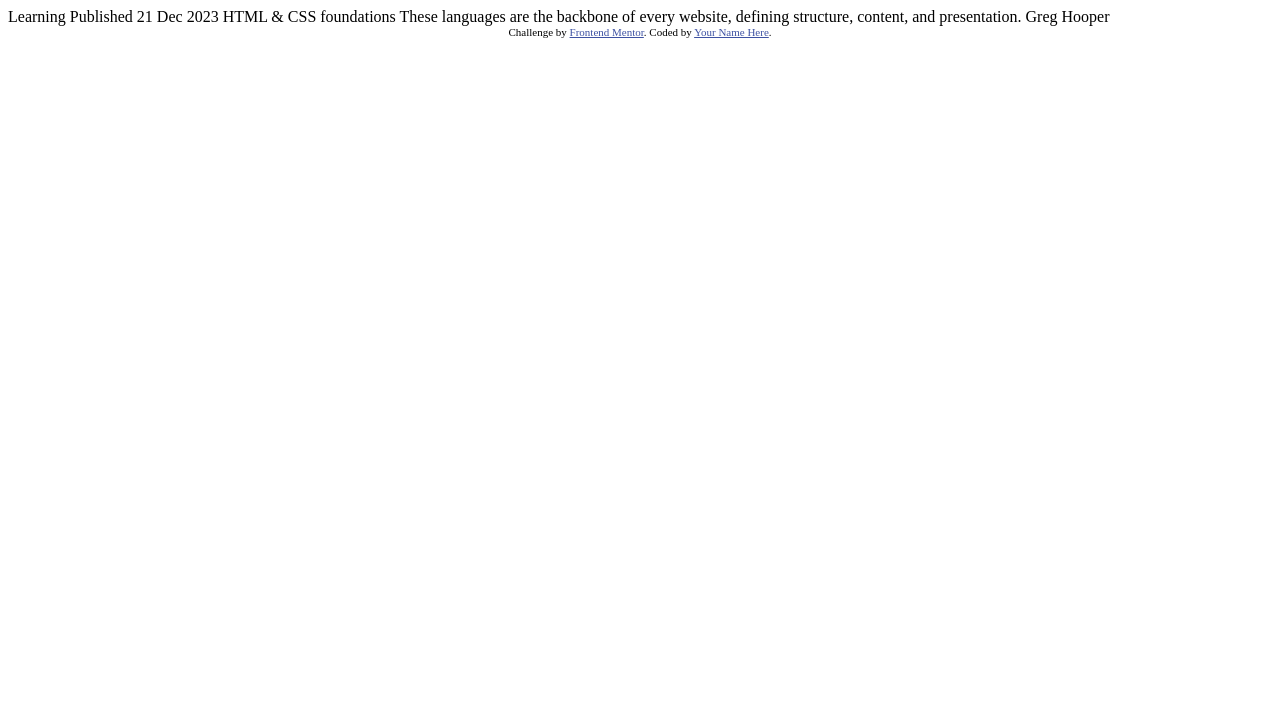
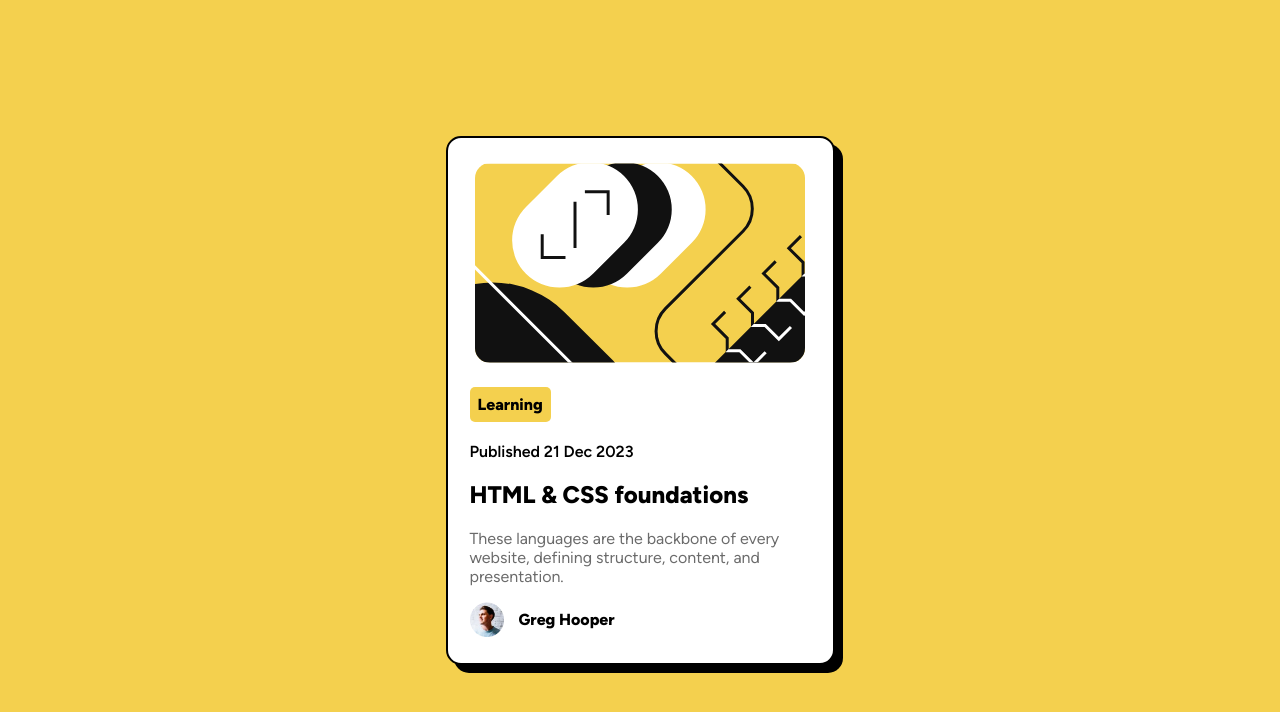
Before and after one commit to wolf2lyon/TarjetViewBlog, a plain HTML site: page index.html in a window 1280 px wide. Drawn offline with Linux system fonts and the light colour scheme.

Commit message:
blog preview is finished

```diff
--- a/index.html
+++ b/index.html
@@ -2,33 +2,36 @@
 <html lang="en">
 <head>
   <meta charset="UTF-8">
-  <meta name="viewport" content="width=device-width, initial-scale=1.0"> <!-- displays site properly based on user's device -->
-
-  <link rel="icon" type="image/png" sizes="32x32" href="./assets/images/favicon-32x32.png">
-
-  <title>Frontend Mentor | Blog preview card</title>
-
-  <!-- Feel free to remove these styles or customise in your own stylesheet 👍 -->
-  <style>
-    .attribution { font-size: 11px; text-align: center; }
-    .attribution a { color: hsl(228, 45%, 44%); }
-  </style>
+  <meta name="viewport" content="width=device-width, initial-scale=1.0">
+  <link rel="stylesheet" href="./src/css/index.css">
+  <title>Document</title>
 </head>
 <body>
+  <article class="card">
+    <aside class="card__aside">
+      <figure class="card__figure">
+        <img src="./src/assets/images/illustration-article.svg" alt="Ilustración representativa de HTML y CSS" class="card__image">
+      </figure>
+    </aside>
+    <div class="card__content">
+      <div class="card__tag">Learning</div>
+      <time class="card__date" datetime="2023-12-21">Published 21 Dec 2023</time>
+      <header class="card__header">
+        <h2 class="card__title">HTML & CSS foundations</h2>
+      </header>
+      <div class="card__body">
+        <p class="card__description">
+          These languages are the backbone of every <br>website, defining structure, content, and<br> presentation.
+        </p>
+      </div>
+      <footer class="card__footer">
+        <div class="card__author">
+          <img src="./src/assets/images/image-avatar.webp" alt="Imagen del autor" class="card__author-image">
+          <span class="card__author-name">Greg Hooper</span>
+        </div>
+      </footer>
+    </div>
+  </article>
 
-  Learning
-
-  Published 21 Dec 2023
-
-  HTML & CSS foundations
-
-  These languages are the backbone of every website, defining structure, content, and presentation.
-
-  Greg Hooper
-
-  <div class="attribution">
-    Challenge by <a href="https://www.frontendmentor.io?ref=challenge" target="_blank">Frontend Mentor</a>.
-    Coded by <a href="#">Your Name Here</a>.
-  </div>
 </body>
 </html>
--- /dev/null
+++ b/src/css/index.css
@@ -0,0 +1,149 @@
+:root {
+    --color-yellow:hsl(47, 88%, 63%);   /* Azul */
+    --color-white:  hsl(0, 0%, 100%); /* Verde */
+    --color-gray-500: hsl(0, 0%, 42%);    /* Rojo */
+    --color-gray-950: hsl(0, 0%, 7%); /* Fondo claro */
+}
+
+@font-face {
+  font-family: 'FigtreeItalic' ;
+  src: url(../assets/fonts/Figtree-Italic-VariableFont_wght.ttf);
+}
+@font-face {
+  font-family: 'FigtreeVariableFont' ;
+  src: url(../assets/fonts/Figtree-VariableFont_wght.ttf);
+}
+@font-face {
+  font-family: 'FigtreeExtraBold' ;
+  src: url(../assets/fonts/static/Figtree-ExtraBold.ttf);
+}
+@font-face {
+  font-family: 'FigtreeSemiBold' ;
+  src: url(../assets/fonts/static/Figtree-SemiBold.ttf);
+}
+
+
+body{
+  font-size: 16px;
+  margin: 0;
+  box-sizing: border-box;
+  display: flex;
+  justify-content: center;
+  align-items: center;
+  height: 100vh;
+  background-color: var(--color-yellow);
+}
+
+h2{
+  font-family: 'FigtreeExtraBold';
+}
+
+p{
+  font-family: 'FigtreeVariableFont';
+}
+.card{
+  width: 325px;
+  height: 500px;
+  background-color: var(--color-white);
+  border: 2px solid black;
+  border-radius: 15px;
+  box-shadow: 8px 8px;
+}
+.card__aside{
+  margin-top: 25px;
+}
+.card__figure{
+  margin: 0;
+  text-align: center;
+  width: 100%;
+  height: 100%;
+}
+
+.card__figure img {
+  width: 275px;
+  height: 200px;
+  object-fit: cover;
+  border-radius: 15px;
+}
+.card__content{
+  margin-top: 20px;
+  margin-left: 22px;
+}
+.card__content .card__tag{
+  font-family: 'FigtreeExtraBold';
+  font-size: 14px;
+  padding: 8px;
+  width: max-content;
+  background-color: var(--color-yellow);
+  border-radius: 5px;
+}
+
+.card__content .card__header .card__title{
+  font-size: 20px;
+}
+
+.card__content .card__header .card__title:hover{
+  color: var(--color-yellow);
+  cursor: pointer;
+}
+
+.card__content .card__date{
+  font-family: 'FigtreeSemiBold';
+  font-size: 14px;
+  display: block;
+  width: max-content;
+  margin-top: 20px;
+}
+
+.card__content .card__body .card__description{
+  font-size: 14px;
+  color: var(--color-gray-500);
+}
+
+
+
+.card__footer .card__author{
+  display: flex;
+  align-items: center;
+  font-size: 14px;
+  font-family: 'FigtreeExtraBold';
+}
+
+.card__footer .card__author img{
+  width: 34px;
+  margin-right: 15px;
+}
+
+
+
+@media (max-width: 1440px) {
+  .card{
+    width: 385px;
+    height: 525px;
+  }
+  .card__figure img {
+    width: 330px;
+  }
+
+  .card__content .card__tag{
+    font-size: 16px;
+  }
+
+  .card__content .card__header .card__title{
+    font-size: 24px;
+  }
+
+  .card__content .card__date{
+    font-size: 16px;
+  }
+
+  .card__content .card__body .card__description{
+    font-size: 16px;
+  }
+
+  .card__footer .card__author{
+    font-size: 16px;
+  }
+
+
+}
```
Also changed, not shown: assets/images/illustration-article.svg (deleted), src/assets/fonts/Figtree-Italic-VariableFont_wght.ttf (renamed from assets/fonts/Figtree-Italic-VariableFont_wght.ttf), src/assets/fonts/Figtree-VariableFont_wght.ttf (renamed from assets/fonts/Figtree-VariableFont_wght.ttf), src/assets/fonts/OFL.txt (renamed from assets/fonts/OFL.txt), src/assets/fonts/README.txt (renamed from assets/fonts/README.txt), src/assets/fonts/static/Figtree-ExtraBold.ttf (renamed from assets/fonts/static/Figtree-ExtraBold.ttf), src/assets/fonts/static/Figtree-SemiBold.ttf (renamed from assets/fonts/static/Figtree-SemiBold.ttf), src/assets/images/favicon-32x32.png (renamed from assets/images/favicon-32x32.png), src/assets/images/illustration-article.svg (added), src/assets/images/image-avatar.webp (renamed from assets/images/image-avatar.webp).
